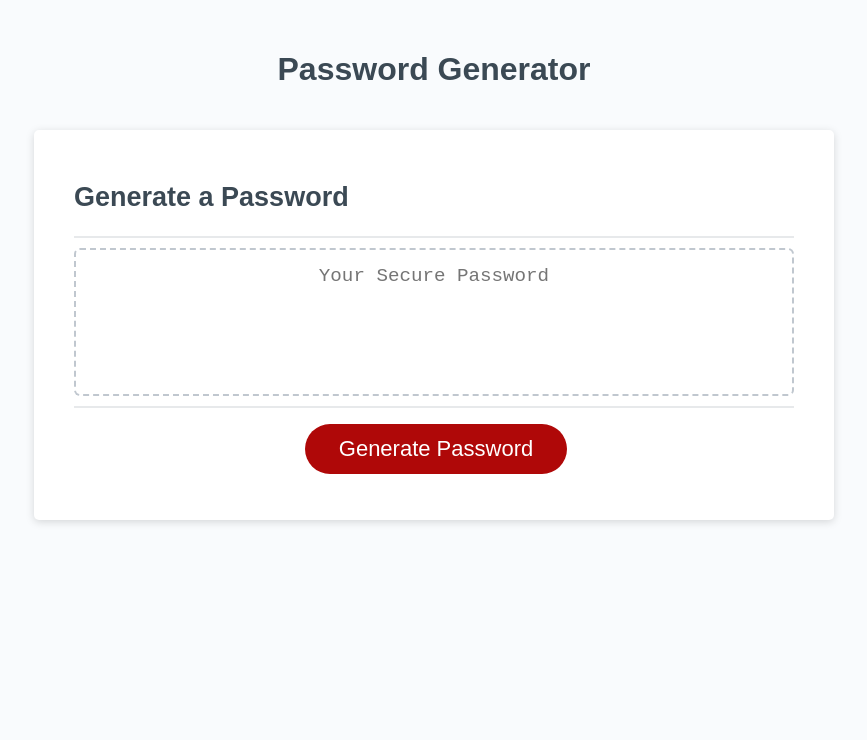
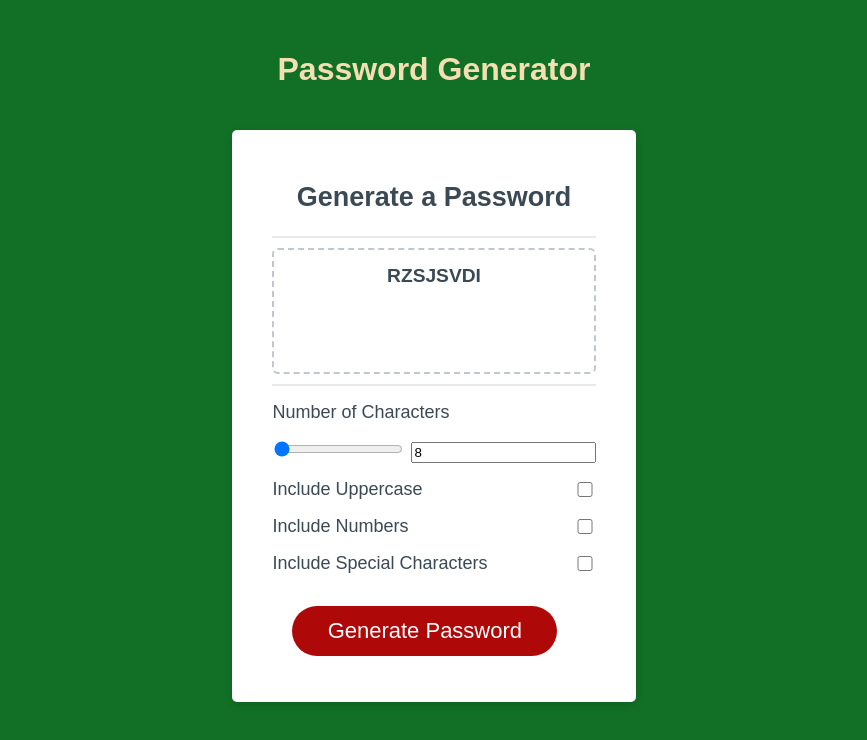
Before and after one commit to PacoCasillas/password-generator, a plain HTML site: page Develop/index.html in a window 1280 px wide. Both pictures are taken after a click on the button "Generate Password". Shown: the whole page, without its empty margins (206-1073 px from the left). Drawn offline with Linux system fonts and the light colour scheme.

Commit message:
completed html, css and js

```diff
--- a/Develop/index.html
+++ b/Develop/index.html
@@ -4,8 +4,9 @@
     <meta charset="UTF-8" />
     <meta name="viewport" content="width=device-width, initial-scale=1.0" />
     <meta http-equiv="X-UA-Compatible" content="ie=edge" />
+    <script src="script.js" defer></script>
+    <link rel="stylesheet" href="style.css" />
     <title>Password Generator</title>
-    <link rel="stylesheet" href="style.css" />
   </head>
   <body>
     <div class="wrapper">
@@ -16,17 +17,44 @@
         <div class="card-header">
           <h2>Generate a Password</h2>
         </div>
-        <div class="card-body">
-          <textarea
-            readonly
-            id="password"
-            placeholder="Your Secure Password"
-            aria-label="Generated Password"
-          ></textarea>
-        </div>
-        <div class="card-footer">
+
+        <h3 class="card-body" id="passwordDisplay">Password</h3>
+
+        <form id="passwordGeneratorForm" class="card-footer">
+          <div class="card-foot"></div>
+
+          <label for="characterAmountNumber">Number of Characters</label>
+          <div id="numberOfCharacters">
+            <input
+              type="range"
+              min="8"
+              max="128"
+              value="8"
+              id="characterAmountRange"
+            />
+            <input
+              type="number-input"
+              type="number"
+              min="8"
+              max="128"
+              value="8"
+              id="characterAmountNumber"
+            />
+          </div>
+
+          <label for="includeUppercase">Include Uppercase</label>
+          <input type="checkbox" id="includeUppercase" />
+
+          <label for="includeNumbers">Include Numbers</label>
+          <input type="checkbox" id="includeNumbers" />
+
+          <label for="includeSpecialCharacters"
+            >Include Special Characters</label
+          >
+          <input type="checkbox" id="includeSpecialCharacters" />
+
           <button id="generate" class="btn">Generate Password</button>
-        </div>
+        </form>
       </div>
     </div>
     <script src="script.js"></script>
--- a/Develop/script.js
+++ b/Develop/script.js
@@ -1,4 +1,79 @@
 // Assignment code here
+
+const characterAmountRange = document.getElementById
+('characterAmountRange')
+const characterAmountNumber = document.getElementById
+('characterAmountNumber')
+
+const includeUppercaseElement = document.getElementById
+('includeUppercase')
+const includeLowercaseElement = document.getElementById
+('includeLowercase')
+const includeNumbersElement = document.getElementById
+('includeNumbers')
+const includeSpecialCharactersElement = document.getElementById
+('includeSpecialCharacters')
+
+const form = document.getElementById('passwordGeneratorForm')
+const passwordDisplay = document.getElementById('passwordDisplay')
+
+const LOWERCASE_CHAR_CODES = arrayFromLowToHigh(65, 90)
+const UPPERCASE_CHAR_CODES = arrayFromLowToHigh(97, 122)
+const NUMBERS_CHAR_CODES = arrayFromLowToHigh(48, 57)
+const SPECIALCHARACTER_CHAR_CODES = arrayFromLowToHigh(33, 47).concat(
+  arrayFromLowToHigh(58,64)
+).concat(
+  arrayFromLowToHigh(91, 96)
+).concat(
+  arrayFromLowToHigh(126, 126)
+)
+
+
+
+characterAmountRange.addEventListener('input', syncCharacterAmount)
+characterAmountNumber.addEventListener('input', syncCharacterAmount)
+
+
+form.addEventListener('submit', e => {
+  e.preventDefault()
+  const charaterAmount = characterAmountNumber.value
+  const includeUppercase = includeUppercaseElement.checked
+  const includeNumbers = includeNumbersElement.checked
+  const includeSpecialCharacters = includeSpecialCharactersElement.checked
+  const password = generatePassword(charaterAmount, includeUppercase, includeNumbers, includeSpecialCharacters)
+  passwordDisplay.innerText = password
+
+})
+
+function generatePassword(charaterAmount, includeUppercase,
+includeNumbers, includeSpecialCharacters) {
+  let charCodes = LOWERCASE_CHAR_CODES
+  if (includeUppercase) charCodes = charCodes.concat(UPPERCASE_CHAR_CODES)
+  if (includeNumbers) charCodes = charCodes.concat(NUMBERS_CHAR_CODES)
+  if (includeSpecialCharacters) charCodes = charCodes.concat(SPECIALCHARACTER_CHAR_CODES)
+
+  const passwordCharacters = []
+  for (let i = 0; i < charaterAmount; i++) {
+    const characterCode = charCodes[Math.floor(Math.random() * charCodes.length)]
+    passwordCharacters.push(String.fromCharCode(characterCode))
+  }
+  return passwordCharacters.join('')
+}
+
+
+function arrayFromLowToHigh(low, high) {
+  const array = []
+  for (let i = low; i <= high; i++) {
+    array.push(i)
+  }
+  return array
+}
+
+function syncCharacterAmount(e) {
+  const value = e.target.value
+  characterAmountNumber.value = value
+  characterAmountRange.value = value
+}
 
 
 // Get references to the #generate element
--- a/Develop/style.css
+++ b/Develop/style.css
@@ -14,7 +14,10 @@ body,
 
 body {
   font-family: sans-serif;
-  background-color: #f9fbfd;
+  background-color: #127026;
+  display: flex;
+  justify-content: center;
+  align-items: center;
 }
 
 .wrapper {
@@ -27,7 +30,7 @@ header {
   text-align: center;
   padding: 20px;
   padding-top: 0px;
-  color: hsl(206, 17%, 28%);
+  color: wheat;
 }
 
 .card {
@@ -55,10 +58,21 @@ header {
 }
 
 .card-footer {
-  text-align: center;
+  display: grid;
+  grid-template-columns: auto auto;
+  text-align: left;
+  row-gap: 1rem;
 }
 
 .card-footer::before {
+  content: " ";
+  display: block;
+  width: 100%;
+  background: #e7e9eb;
+  height: 2px;
+}
+
+.card-foot::before {
   content: " ";
   display: block;
   width: 100%;
@@ -97,7 +111,7 @@ button[disabled] {
   float: right;
 }
 
-#password {
+#passwordDisplay {
   -webkit-appearance: none;
   -moz-appearance: none;
   appearance: none;
@@ -125,7 +139,7 @@ button[disabled] {
     padding: 10px 15px;
   }
 
-  #password {
+  #passwordDisplay {
     font-size: 1rem;
   }
 }
@@ -135,3 +149,11 @@ button[disabled] {
     font-size: 0.8rem;
   }
 }
+
+#numberOfCharacters {
+  grid-column: span 2;
+}
+
+h2 {
+  text-align: center;
+}
```
